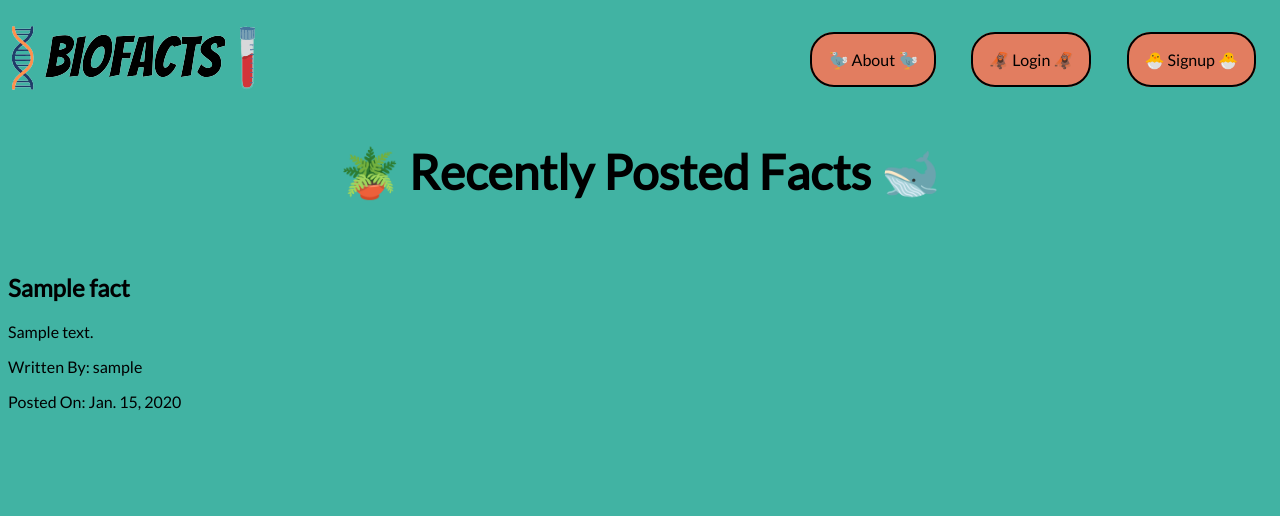
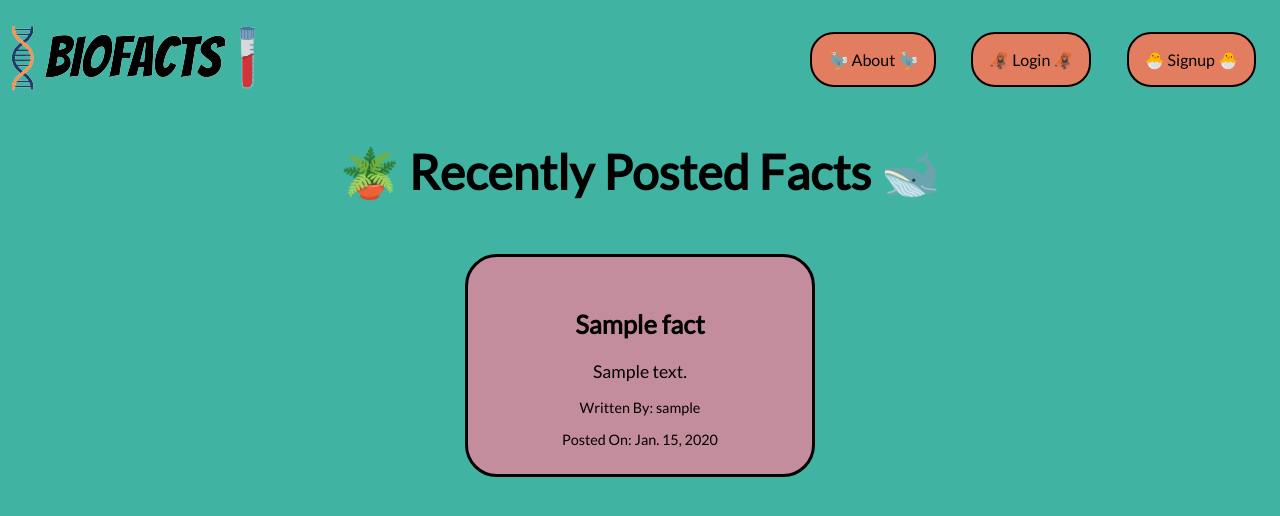
Before and after one commit to blakeromano/BioFacts, a Django app: template main_app/templates/main_app/fact_list.html in a window 1280 px wide. Shown: the top 516 px of the page. Run offline with Django 3.2, Linux system fonts and the light colour scheme; the template is opened without the code that fills it: values that come from a table or form of the project are taken from there, others are empty; tables that the repository leaves empty hold one stand-in row (values such as "Sample post").

Commit message:
styling on list started

```diff
--- a/main_app/static/css/home.css
+++ b/main_app/static/css/home.css
@@ -4,6 +4,45 @@
   align-items: center;
 }
 .header-text {
+  text-align: center;
   font-size: 3rem;
   margin-bottom: 2rem;
 }
+
+.fact-list {
+  display: flex;
+  flex-wrap: wrap;
+  justify-content: space-around;
+  align-items: center;
+}
+
+.card {
+  background-color: #C38D9E;
+  width: 25vw;
+  padding: 0.75rem;
+  border: 3px black solid;
+  border-radius: 2rem;
+  display: flex;
+  justify-content: center;
+  align-items: center;
+  height: max-content;
+  text-align: center;
+  margin: 20px 0 20px 0;
+}
+
+.image {
+  width: 20vw;
+  border-radius: 1rem;
+}
+
+.fact-title {
+  font-size: 1.6rem
+}
+
+.fact-date, .fact-author {
+  font-size: 0.9rem;
+}
+
+.fact-desc {
+  font-size: 1.1rem;
+}
--- a/main_app/templates/main_app/fact_list.html
+++ b/main_app/templates/main_app/fact_list.html
@@ -8,20 +8,20 @@
   <h1 class='header-text'>🪴 Recently Posted Facts 🐋</h1>
 </div>
 
-<section>
+<section class='fact-list'>
   {% for fact in fact_list %}
-  <div>
+  <div class='card'>
     <a href="{% url 'fact_detail' fact.id %}">
       <div>
         {% if fact.photo.url %}
-          <img src="{{ fact.photo.url }}" alt="">
+          <img class='image' src="{{ fact.photo.url }}" alt="">
         {% else %}
-          <img src="" alt="">
+          <img class='image' src="" alt="">
         {% endif %}
-        <h2>{{ fact.title }}</h2>
-        <p>{{ fact.description }}</p>
-        <p>Written By: {{ fact.author }}</p>
-        <p>Posted On: {{ fact.date }}</p>
+        <h2 class='fact-title'>{{ fact.title }}</h2>
+        <p class='fact-desc'>{{ fact.description }}</p>
+        <p class='fact-author'>Written By: {{ fact.author }}</p>
+        <p class='fact-date'>Posted On: {{ fact.date }}</p>
       </div>
     </a>
   </div>
```
